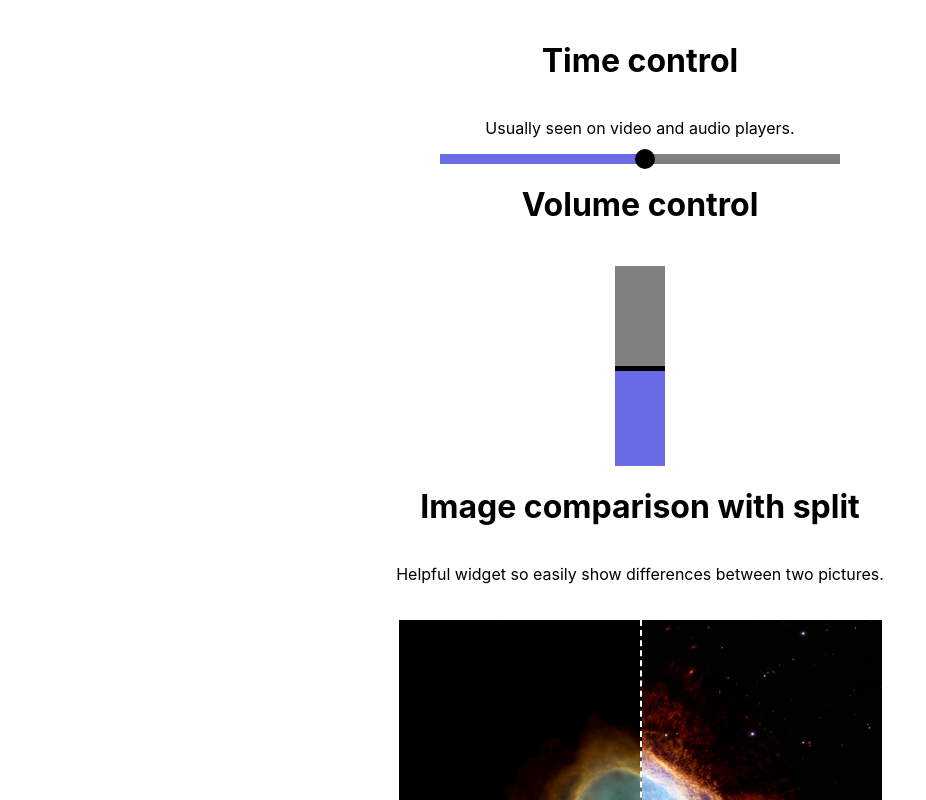
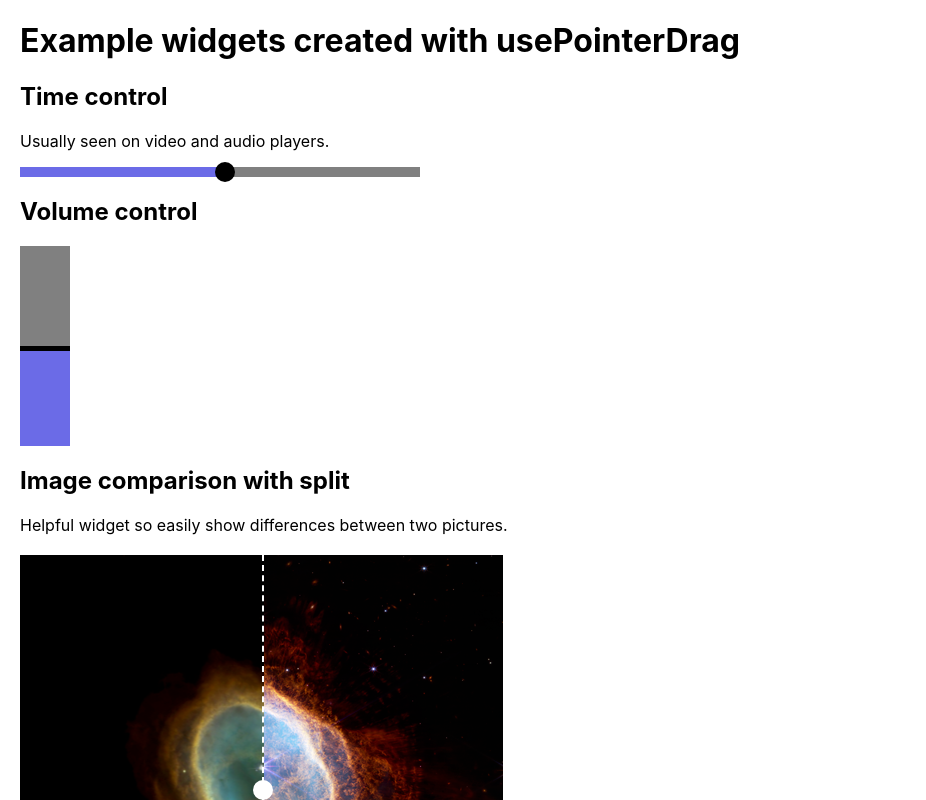
Before and after one commit to ivanalejandro0/use-pointer-drag, a React (Create React App) app in the folder apps/examples/: page / in a window 1280 px wide. Shown: the top 800 px of the page, without its empty margins (0-926 px from the left). Built offline with nearby package versions, Linux system fonts and the light colour scheme.

Commit message:
Cleanup styling

```diff
--- a/apps/examples/src/App.module.css
+++ b/apps/examples/src/App.module.css
@@ -1,8 +1,4 @@
 .container {
-  margin-top: 20px;
+  margin: 20px;
   margin-bottom: 50px;
-  display: flex;
-  flex-direction: column;
-  align-items: center;
-  justify-content: center;
 }
--- a/apps/examples/src/App.tsx
+++ b/apps/examples/src/App.tsx
@@ -7,20 +7,19 @@ import styles from "./App.module.css";
 
 export default function App() {
   return (
-    <>
     <div className={styles.container}>
-        <h1>Time control</h1>
+      <h1>Example widgets created with usePointerDrag</h1>
+      <h2>Time control</h2>
       <p>Usually seen on video and audio players.</p>
       <TimeIndicator />
-        <h1>Volume control</h1>
+      <h2>Volume control</h2>
       <Volume />
-        <h1>Image comparison with split</h1>
+      <h2>Image comparison with split</h2>
       <p>Helpful widget so easily show differences between two pictures.</p>
       <ImageSideSplit />
-        <h1>Debug widget</h1>
+      <h2>Debug widget</h2>
       <p>Used to show the data we get from the hook.</p>
       <Debug />
     </div>
-    </>
   );
 }
```
Lines whose indentation alone changed are shown as unchanged.
